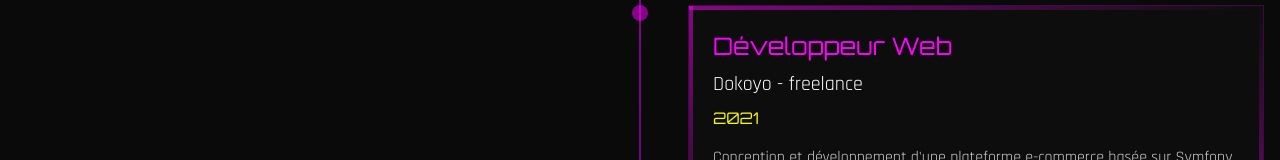
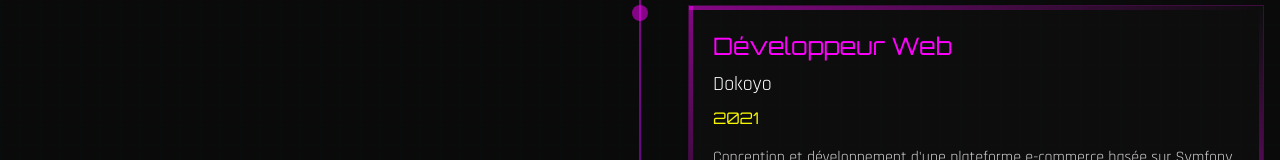
Before and after one commit to RudyStark/Portfolio-v2, a Next.js app: page / in a window 1280 px wide. Shown: the part 3319-3479 px from the top of the page. Built offline with nearby package versions, Linux system fonts and the light colour scheme.

Commit message:
Update Experience.tsx

```diff
--- a/src/components/Experience.tsx
+++ b/src/components/Experience.tsx
@@ -7,7 +7,7 @@ const experiences = [
     {
         title: "Développeur Web",
         company: "Teksial Groupe Engie",
-        period: "2021 - 2025",
+        period: "2021 - 2024",
         description: "Développement d'un projet Symfony englobant plusieurs portails spécifiquement conçus pour les secteurs BtoB, BtoC, et BtoBtoC dans le domaine des Certificats d'Économie d'Énergie (CEE).",
         technologies: ["Symfony", "React", "AWS", "Docker", "MySQL"],
         details: [
@@ -18,7 +18,7 @@ const experiences = [
     },
     {
         title: "Développeur Web",
-        company: "Dokoyo - freelance",
+        company: "Dokoyo",
         period: "2021",
         description: "Conception et développement d'une plateforme e-commerce basée sur Symfony pour la gestion d'une boutique en ligne spécialisée dans la vente de sous-vêtements.",
         technologies: ["Symfony", "React", "MongoDB", "Docker", "Fabric.js"],
```
